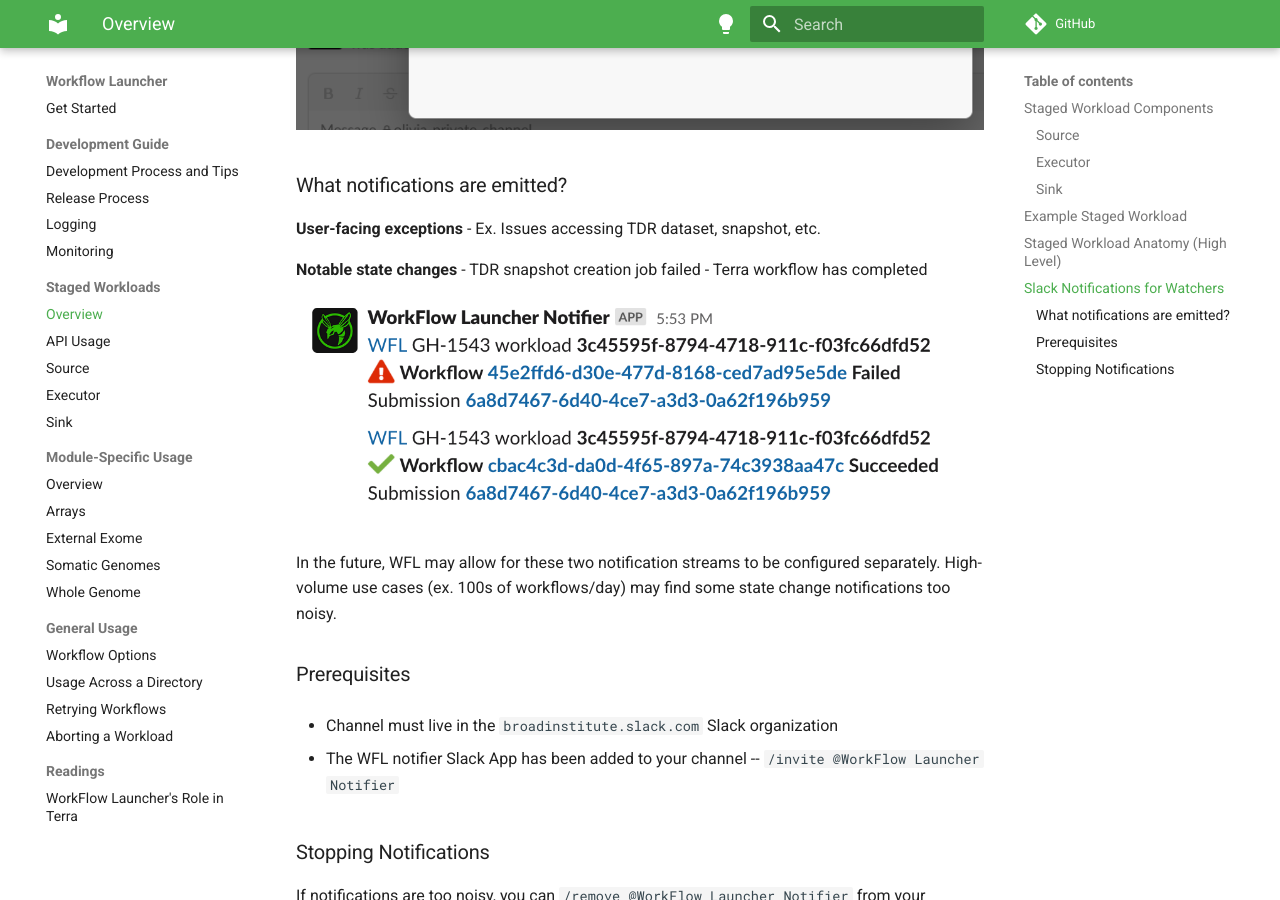
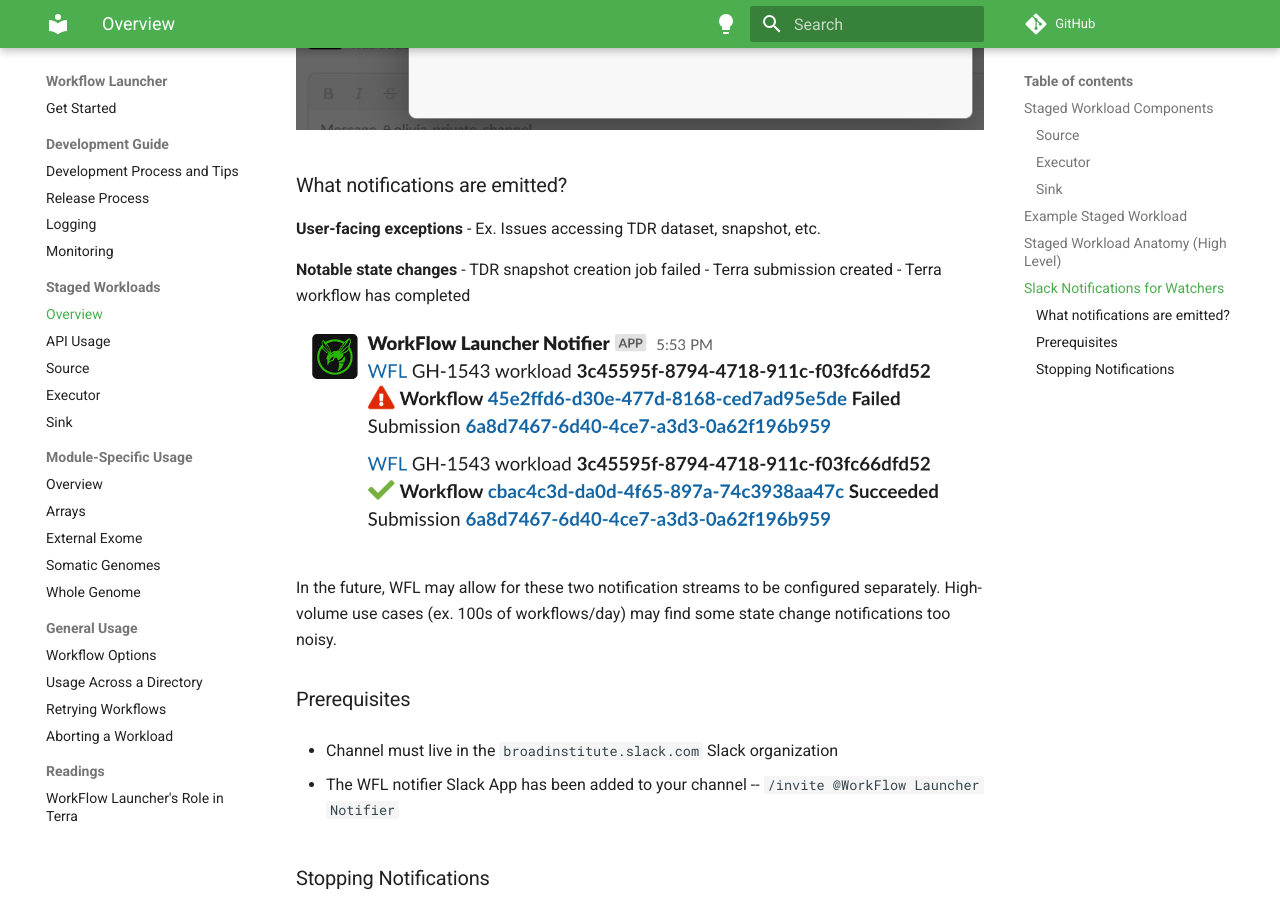
Before and after one commit to broadinstitute/wfl, an MkDocs documentation site: the page built from docs/md/staged-workload.md, in a window 1280 px wide and 900 px high, scrolled down 3320 px. Built offline with MkDocs 1.6.1 and Material for MkDocs 9.7.7, drawn with Linux system fonts in a browser that asks for light colours; comment, search, counter and statistics services are not loaded.

Commit message:
[GH-1592] [GH-1635] Notify Slack watchers on Terra submission creation (#591)
And fix failing Firecloud integration tests by referencing a new unarchived workflow.

```diff
--- a/docs/md/staged-workload.md
+++ b/docs/md/staged-workload.md
@@ -113,6 +113,7 @@
 
 **Notable state changes**
 - TDR snapshot creation job failed
+- Terra submission created
 - Terra workflow has completed
 
 ![](assets/staged-workload/workflow-finished-notifications.png)
```
Also changed, not shown: 6 other files.
